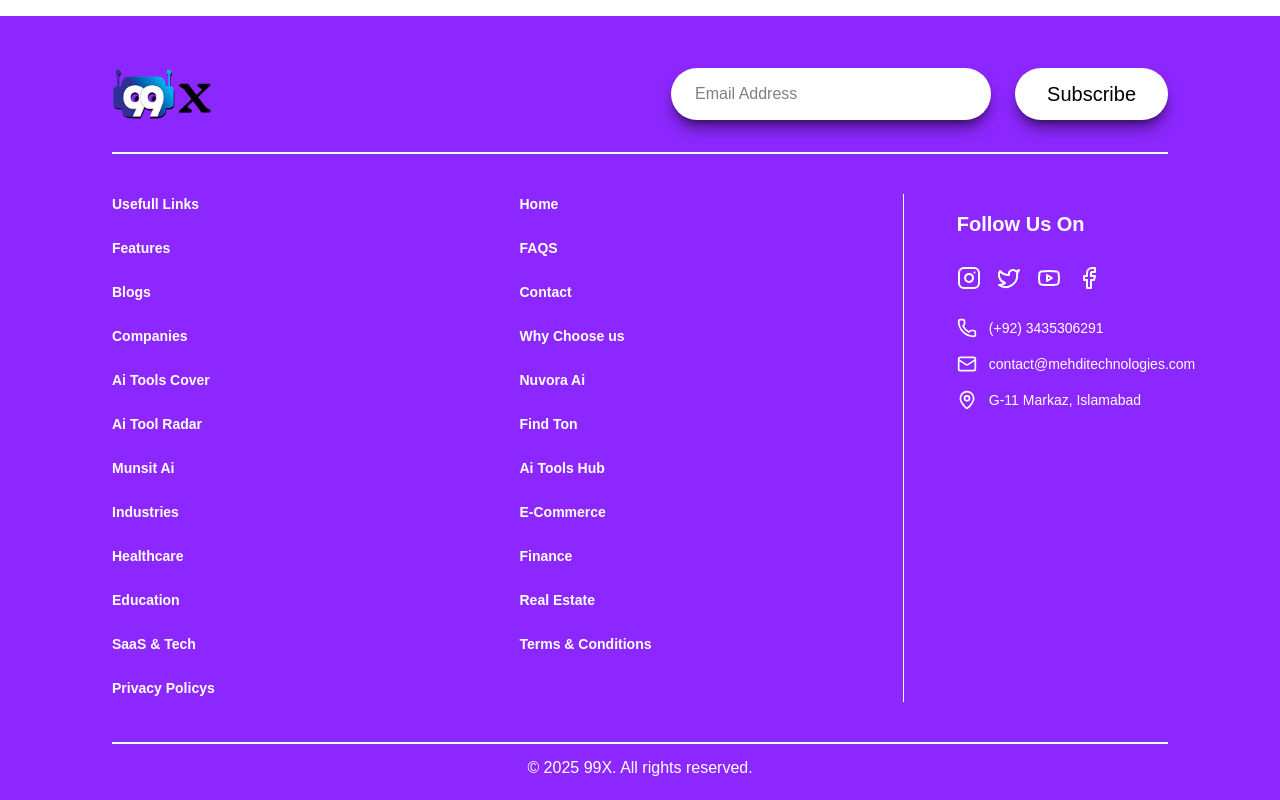
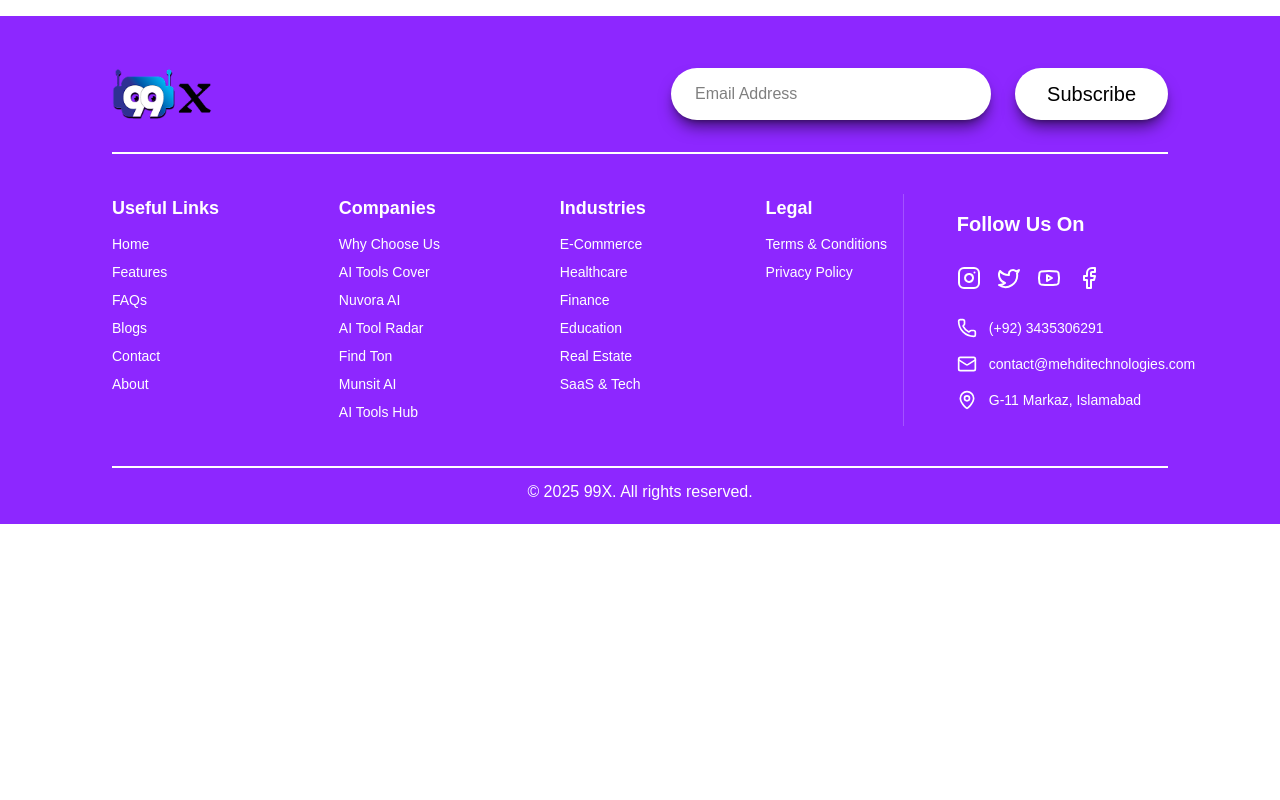
Before and after one commit to Muhammad-Umer-Imtiaz/99xAutomation, a Next.js app: page /blogs in a window 1280 px wide. Shown: the part 1373-2173 px from the top of the page. After the commit the page ends 1897 px from the top, so only its background shows below. Built offline with nearby package versions, Linux system fonts and the light colour scheme.

Commit message:
fix ui issue

```diff
--- a/Components/LandingPage/FAQS.tsx
+++ b/Components/LandingPage/FAQS.tsx
@@ -48,13 +48,16 @@
   };
 
   return (
-    <div className="md:py-10 py-3 lg:px-28 md:px-16 px-8  scroll-mt-28" id="faqs">
+    <div
+      className="md:py-10 py-3 lg:px-28 md:px-16 px-8  scroll-mt-28"
+      id="faqs"
+    >
       <motion.h2
         initial={{ y: -50, opacity: 0 }}
         whileInView={{ y: 0, opacity: 1 }}
         transition={{ duration: 0.9, ease: [0.42, 0, 0.58, 1] }}
         viewport={{ amount: 0.3 }}
-        className="lg:text-5xl md:text-3xl sm:text-2xl text-xl text-[#8C25FF] font-bold text-center mb-6"
+        className="lg:text-5xl md:text-3xl sm:text-2xl text-xl text-[#8C25FF] font-bold text-center mb-10"
       >
         Everything You Need to Know
       </motion.h2>
--- a/Components/LandingPage/Footer.tsx
+++ b/Components/LandingPage/Footer.tsx
@@ -31,31 +31,44 @@
       {/* Middle Section */}
       <div className="flex flex-col md:flex-row justify-between items-start py-10 text-sm">
         {/* Left side – Links (80%) */}
-        <ul className="md:w-9/12 w-full hidden md:grid grid-rows-7 lg:grid-col-4 grid-cols-2 gap-y-6 lg:gap-x-6 gap-x-2 md:pb-1 pb-8 md:border-b-0 border-b md:border-r border-white font-bold">
-          <li>Usefull Links</li>
+        <div className="hidden md:flex w-full pr-4 md:w-9/12 justify-between flex-wrap gap-8 border-b md:border-b-0 md:border-r border-white/20 pb-8 md:pb-1 text-white font-medium">
+          <ul className="space-y-2">
+            <li className="text-lg font-bold mb-3">Useful Links</li>
             <li>Home</li>
             <li>Features</li>
-          <li>FAQS</li>
+            <li>FAQs</li>
             <li>Blogs</li>
             <li>Contact</li>
-          <li>Companies</li>
-          <li>Why Choose us</li>
-          <li>Ai Tools Cover</li>
-          <li>Nuvora Ai</li>
-          <li>Ai Tool Radar</li>
+            <li>About</li>
+          </ul>
+
+          <ul className="space-y-2">
+            <li className="text-lg font-bold mb-3">Companies</li>
+            <li>Why Choose Us</li>
+            <li>AI Tools Cover</li>
+            <li>Nuvora AI</li>
+            <li>AI Tool Radar</li>
             <li>Find Ton</li>
-          <li>Munsit Ai</li>
-          <li>Ai Tools Hub</li>
-          <li>Industries</li>
+            <li>Munsit AI</li>
+            <li>AI Tools Hub</li>
+          </ul>
+
+          <ul className="space-y-2">
+            <li className="text-lg font-bold mb-3">Industries</li>
             <li>E-Commerce</li>
             <li>Healthcare</li>
             <li>Finance</li>
             <li>Education</li>
             <li>Real Estate</li>
             <li>SaaS & Tech</li>
+          </ul>
+
+          <ul className="space-y-2">
+            <li className="text-lg font-bold mb-3">Legal</li>
             <li>Terms & Conditions</li>
-          <li>Privacy Policys</li>
+            <li>Privacy Policy</li>
           </ul>
+        </div>
 
         {/* Right side – Social links (20%) */}
         <div className="md:w-1/5 w-full flex flex-col gap-3 mt-4 items-start md:space-y-4 space-y-2 md:ml-10">
--- a/Components/LandingPage/HowItWork.tsx
+++ b/Components/LandingPage/HowItWork.tsx
@@ -55,7 +55,7 @@
           <div
             key={step.number}
             className={`relative flex flex-col items-center ${
-              index === 1 ? "lg:-mt-30" : "lg:mt-36"
+              index === 1 ? "lg:-mt-52" : "lg:mt-36"
             }`}
           >
             {/* Step Card */}
@@ -64,10 +64,10 @@
               whileInView={{ y: 0, opacity: 1 }}
               transition={{ duration: 0.6 }}
               viewport={{ once: true }}
-              className="px-10 py-6 mx-6 shadow-[0_0_25px_#8D27FF4D] rounded-3xl bg-white flex items-center flex-col space-y-8 z-10"
+              className="px-10 py-12 mx-6 shadow-[0_0_25px_#8D27FF4D] rounded-3xl bg-white flex items-center flex-col space-y-8 z-10"
             >
-              <div className="flex items-center justify-center w-16 h-16 bg-[#8C25FF] text-white rounded-full mb-4 shadow-md">
-                <step.icon className="w-8 h-8" />
+              <div className="flex items-center justify-center w-20 h-20 bg-[#8C25FF] text-white rounded-full mb-4 shadow-md">
+                <step.icon className="w-12 h-12" />
               </div>
               <h3 className="text-2xl font-medium mb-2">{step.title}</h3>
               <p className="text-gray-700 text-center">{step.description}</p>
@@ -80,13 +80,13 @@
                   <Image
                     src={ArrowRight}
                     alt="arrow right"
-                    className="hidden  lg:block absolute -top-10 left-54 translate-x-4 -translate-y-1/2 w-60 h-auto"
+                    className="hidden  lg:block absolute -top-12 left-54 translate-x-4 -translate-y-1/2 w-60 h-auto"
                   />
                 ) : (
                   <Image
                     src={ArrowDown}
                     alt="arrow down"
-                    className="hidden lg:block absolute top-10 -right-84 -translate-x-1/2 mt-2 w-60 h-auto"
+                    className="hidden lg:block absolute top-20 -right-84 -translate-x-1/2 mt-2 w-60 h-auto"
                   />
                 )}
               </div>
--- a/Components/LandingPage/Testimonial.tsx
+++ b/Components/LandingPage/Testimonial.tsx
@@ -64,7 +64,7 @@
         whileInView={{ y: 0, opacity: 1 }}
         transition={{ duration: 0.9, ease: [0.42, 0, 0.58, 1] }}
         viewport={{ amount: 0.3 }}
-        className="text-3xl md:text-5xl text-[#8C25FF] font-bold text-center mb-6"
+        className="text-3xl md:text-5xl text-[#8C25FF] font-bold text-center mb-10"
       >
         What our clients say about 99X
       </motion.h2>
@@ -79,7 +79,7 @@
               let bgColor, scale, opacity, zIndex, display;
               if (slot === -1) {
                 bgColor = "bg-[#C28CFF]";
-                scale = 0.8;
+                scale = 0.9;
                 opacity = 0.8;
                 zIndex = 1;
                 display = "hidden md:block";
@@ -91,7 +91,7 @@
                 display = "block";
               } else {
                 bgColor = "bg-[#5A00BF]";
-                scale = 0.8;
+                scale = 0.9;
                 opacity = 0.8;
                 zIndex = 1;
                 display = "hidden md:block";
@@ -108,7 +108,12 @@
                   exit={{ opacity: 0, scale: 0.8 }}
                   transition={{ duration: 0.5, ease: [0.42, 0, 0.58, 1] }}
                   className={`${bgColor} ${display} rounded-[30px] p-6 md:p-8 relative shadow-xl`}
-                  style={{ width: "100%", maxWidth: "400px", minHeight: "380px", zIndex }}
+                  style={{
+                    width: "100%",
+                    maxWidth: "400px",
+                    minHeight: "380px",
+                    zIndex,
+                  }}
                 >
                   {/* Avatar */}
                   <div className="absolute z-50 top-6 md:top-8 left-1/2 -translate-x-1/2">
--- a/app/login/page.tsx
+++ b/app/login/page.tsx
@@ -129,7 +129,7 @@
           </div>
 
           {/* Social Login Buttons */}
-          <div className="flex items-center gap-3 justify-center">
+          <div className="flex items-center md:flex-row flex-col gap-3 justify-center">
             <button className="flex items-center gap-2 px-6 py-3 bg-white/90 hover:bg-white rounded-full shadow-md hover:shadow-md transition-all">
               <Facebook className="w-5 h-5 text-blue-600" />
               <span className="text-lg font-medium text-gray-700">
@@ -165,7 +165,7 @@
 
         {/* ------------------- RIGHT SECTION (ANIMATED IMAGE) ------------------- */}
         <motion.div
-          className="flex-1 flex items-center justify-center"
+          className="flex-1 lg:flex hidden items-center justify-center"
           initial={{ x: 100, opacity: 0 }}
           animate={{ x: 0, opacity: 1 }}
           transition={{ duration: 0.9, ease: "easeOut", delay: 0.2 }}
--- a/app/signup/page.tsx
+++ b/app/signup/page.tsx
@@ -196,7 +196,7 @@
 
         {/* ------------------- RIGHT SECTION (ANIMATED IMAGE) ------------------- */}
         <motion.div
-          className=" flex-1 flex items-center justify-center"
+          className=" flex-1 md:flex hidden items-center justify-center"
           initial={{ x: 100, opacity: 0 }}
           animate={{ x: 0, opacity: 1 }}
           transition={{ duration: 0.9, ease: "easeOut", delay: 0.2 }}
```
Lines whose indentation alone changed are shown as unchanged.
